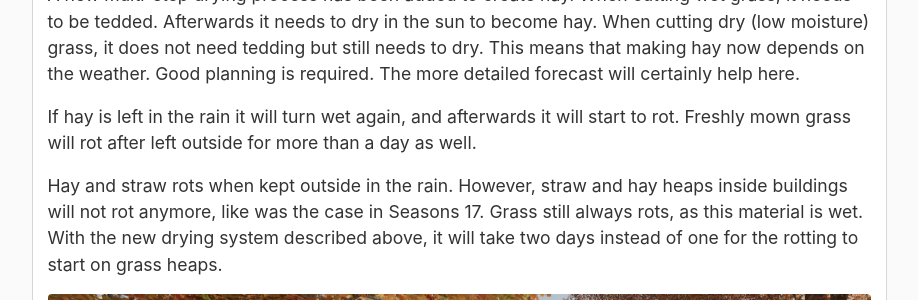
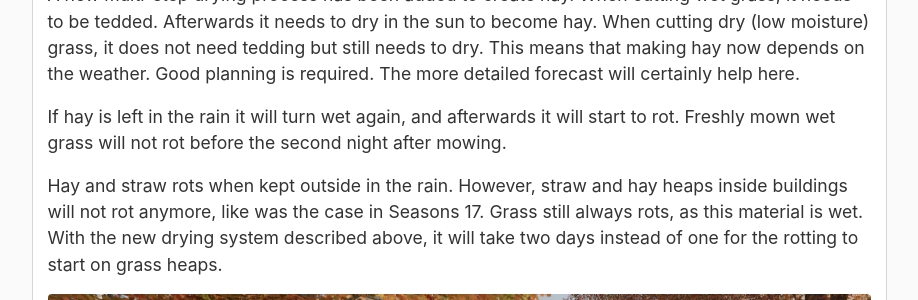
Before and after one commit to RealismusModding/realismusmodding.github.io, a Jekyll site: the page built from _posts/blog/2019-07-11-seasons19.md, in a window 1280 px wide and 900 px high, scrolled down 6337 px. Shown: the part 154-454 px from the top of the window, without its empty margins (181-1099 px from the left). Built offline with Jekyll 4.4.1, drawn with Linux system fonts in a browser that asks for light colours; comment, search, counter and statistics services are not loaded.

Commit message:
Improved grass text.

```diff
--- a/_posts/blog/2019-07-11-seasons19.md
+++ b/_posts/blog/2019-07-11-seasons19.md
@@ -140,7 +140,7 @@ The many engine and script changes in Farming Simulator 19 allowed for many new
 A new multi-step drying process has been added to create hay. When cutting wet grass, it needs to be tedded. Afterwards it needs to dry in the sun to become hay. When cutting dry (low moisture) grass, it does not need tedding but still needs to dry.
 This means that making hay now depends on the weather. Good planning is required. The more detailed forecast will certainly help here.
 
-If hay is left in the rain it will turn wet again, and afterwards it will start to rot. Freshly mown grass will rot after left outside for more than a day as well.
+If hay is left in the rain it will turn wet again, and afterwards it will start to rot. Freshly mown wet grass will not rot before the second night after mowing.
 
 Hay and straw rots when kept outside in the rain. However, straw and hay heaps inside buildings will not rot anymore, like was the case in Seasons 17. Grass still always rots, as this material is wet. With the new drying system described above, it will take two days instead of one for the rotting to start on grass heaps.
 
```
